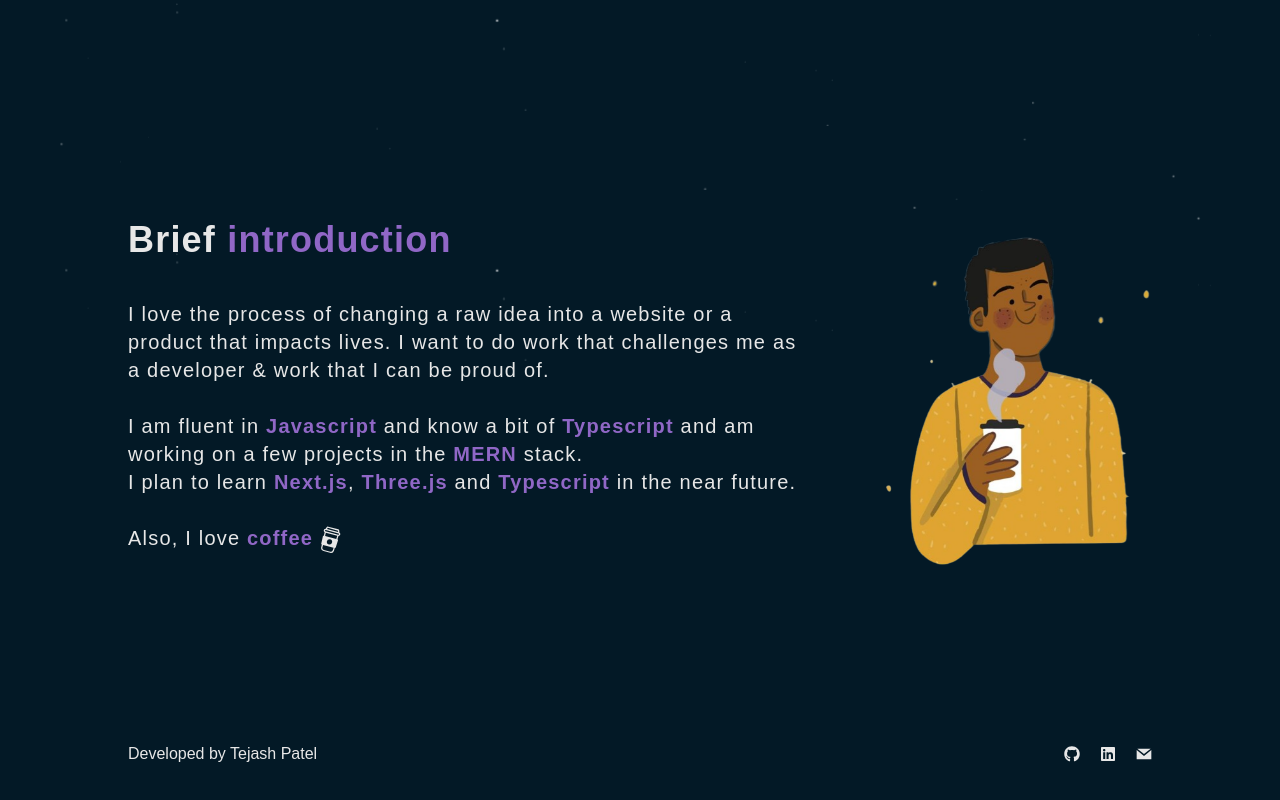
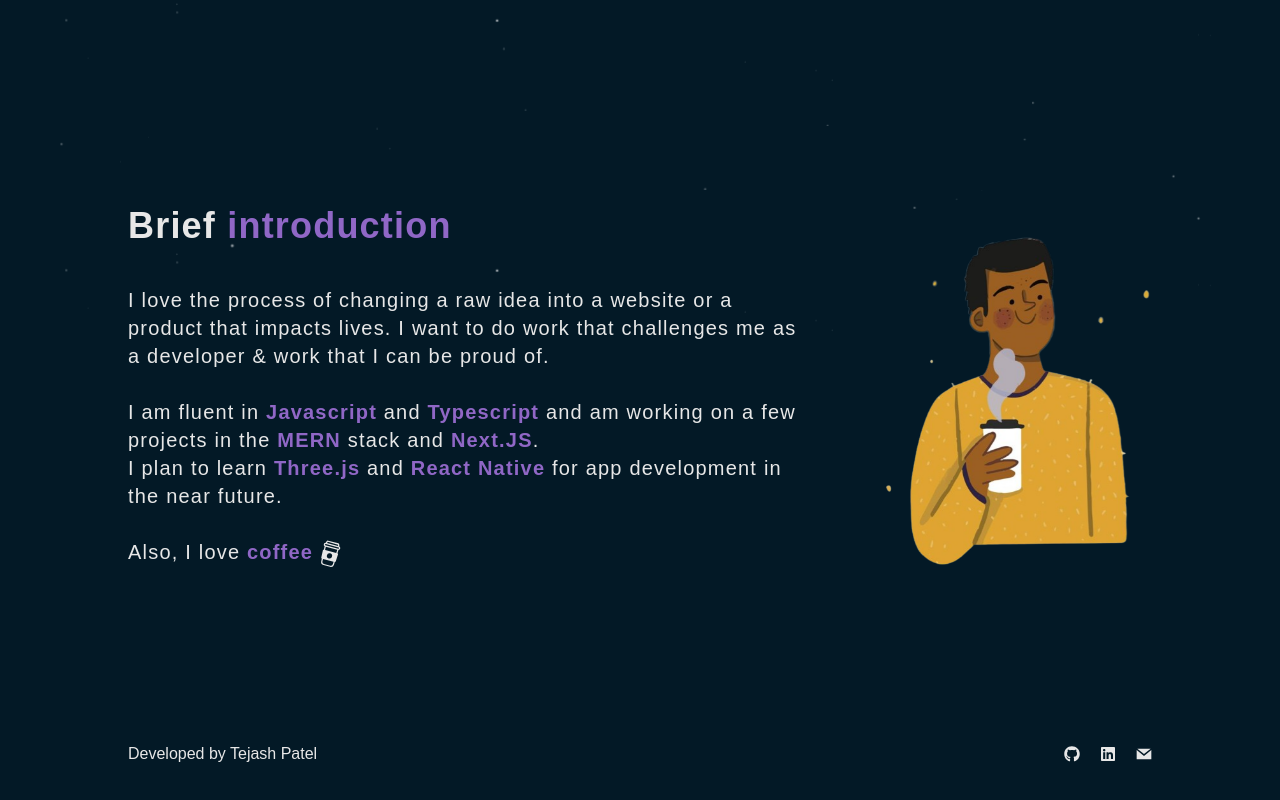
Before and after one commit to Tejash2911/portfolio, a React (Vite) app: page / in a window 1280 px wide. Shown: the part 734-1534 px from the top of the page. Built offline with nearby package versions, Linux system fonts and the light colour scheme; the HTML template or start-up script is replaced by a standard one.

Commit message:
UPDATE: skills

```diff
--- a/src/components/Skills.jsx
+++ b/src/components/Skills.jsx
@@ -1,26 +1,24 @@
-import {
-  FaReact,
-  FaGitAlt,
-  FaGithub,
-  FaNpm,
-  FaBootstrap,
-} from "react-icons/fa";
-import { DiNodejs, DiJavascript1 } from "react-icons/di";
+import { FaGitAlt, FaGithub, FaNpm, FaBootstrap } from "react-icons/fa";
+import { DiNodejs } from "react-icons/di";
 import {
   SiExpress,
+  SiJavascript,
   SiMongodb,
   SiNextdotjs,
   SiPostman,
+  SiReact,
   SiRedux,
   SiTailwindcss,
+  SiTypescript,
   SiVercel,
 } from "react-icons/si";
 
 const Skills = ({ skill }) => {
   const icon = {
     Postman: <SiPostman />,
-    React: <FaReact />,
-    Javascript: <DiJavascript1 />,
+    React: <SiReact />,
+    Javascript: <SiJavascript />,
+    Typescript: <SiTypescript />,
     Node: <DiNodejs />,
     Express: <SiExpress />,
     MongoDb: <SiMongodb />,
--- a/src/pages/About.jsx
+++ b/src/pages/About.jsx
@@ -50,6 +50,7 @@ const About = () => {
       </h1>
       <div className="flex flex-wrap justify-center gap-7 py-10 ">
         <Skills skill="Javascript" />
+        <Skills skill="Typescript" />
         <Skills skill="React" />
         <Skills skill="Node" />
         <Skills skill="Express" />
--- a/src/pages/Home.jsx
+++ b/src/pages/Home.jsx
@@ -34,11 +34,11 @@ const Home = () => {
             product that impacts lives. I want to do work that challenges me as
             a developer & work that I can be proud of.
             <br />
-            <br />I am fluent in <b>Javascript</b> and know a bit of{" "}
-            <b>Typescript</b> and am working on a few projects in the{" "}
-            <b>MERN</b> stack.
-            <br />I plan to learn <b>Next.js</b>, <b>Three.js</b> and
-            <b> Typescript</b> in the near future. <br />
+            <br />I am fluent in <b>Javascript</b> and <b>Typescript</b> and am
+            working on a few projects in the <b>MERN</b> stack and{" "}
+            <b>Next.JS</b>.
+            <br />I plan to learn <b>Three.js</b> and <b>React Native</b> for
+            app development in the near future. <br />
             <br />
             Also, I love <b>coffee</b>{" "}
             <CiCoffeeCup
```
